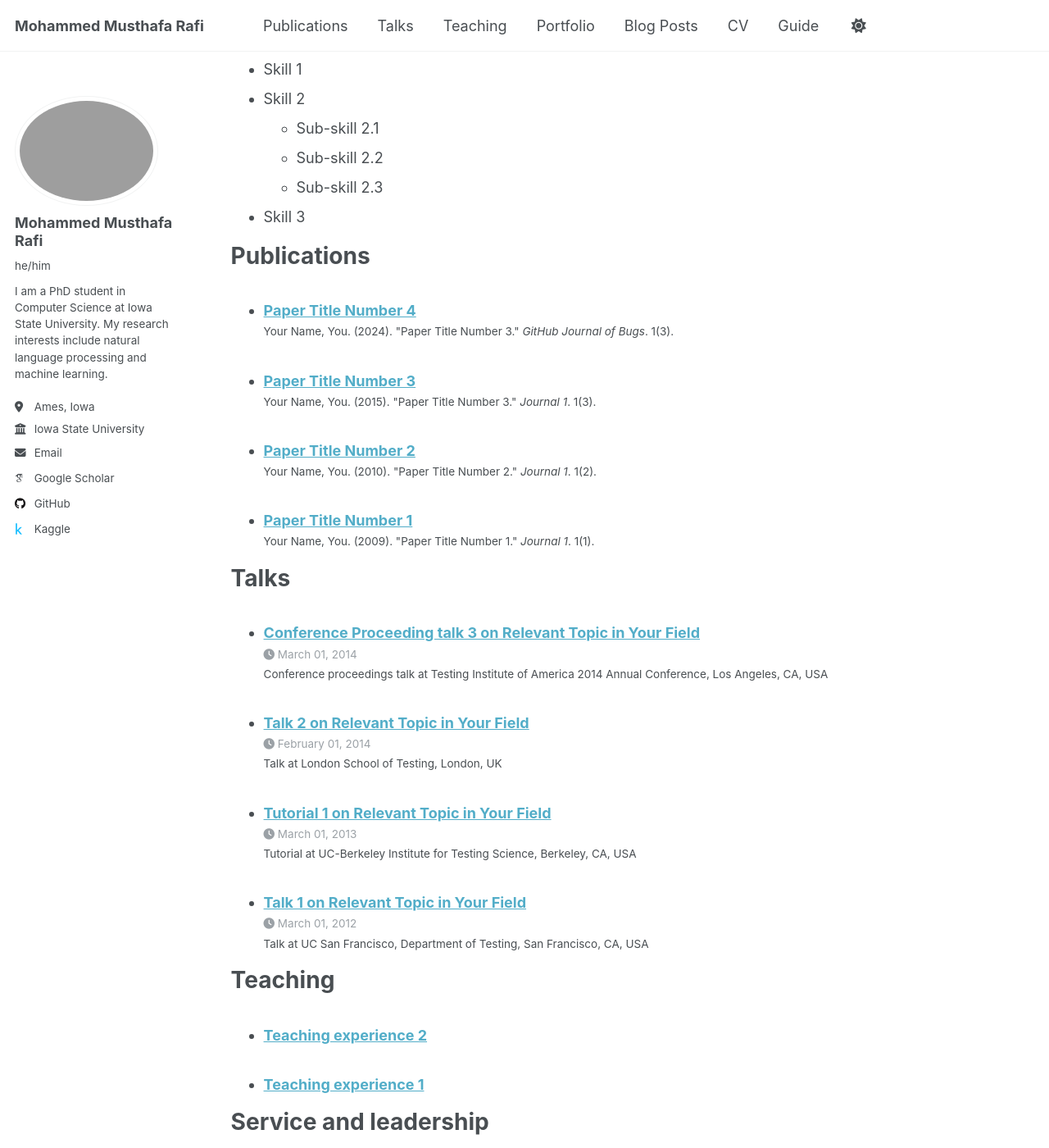
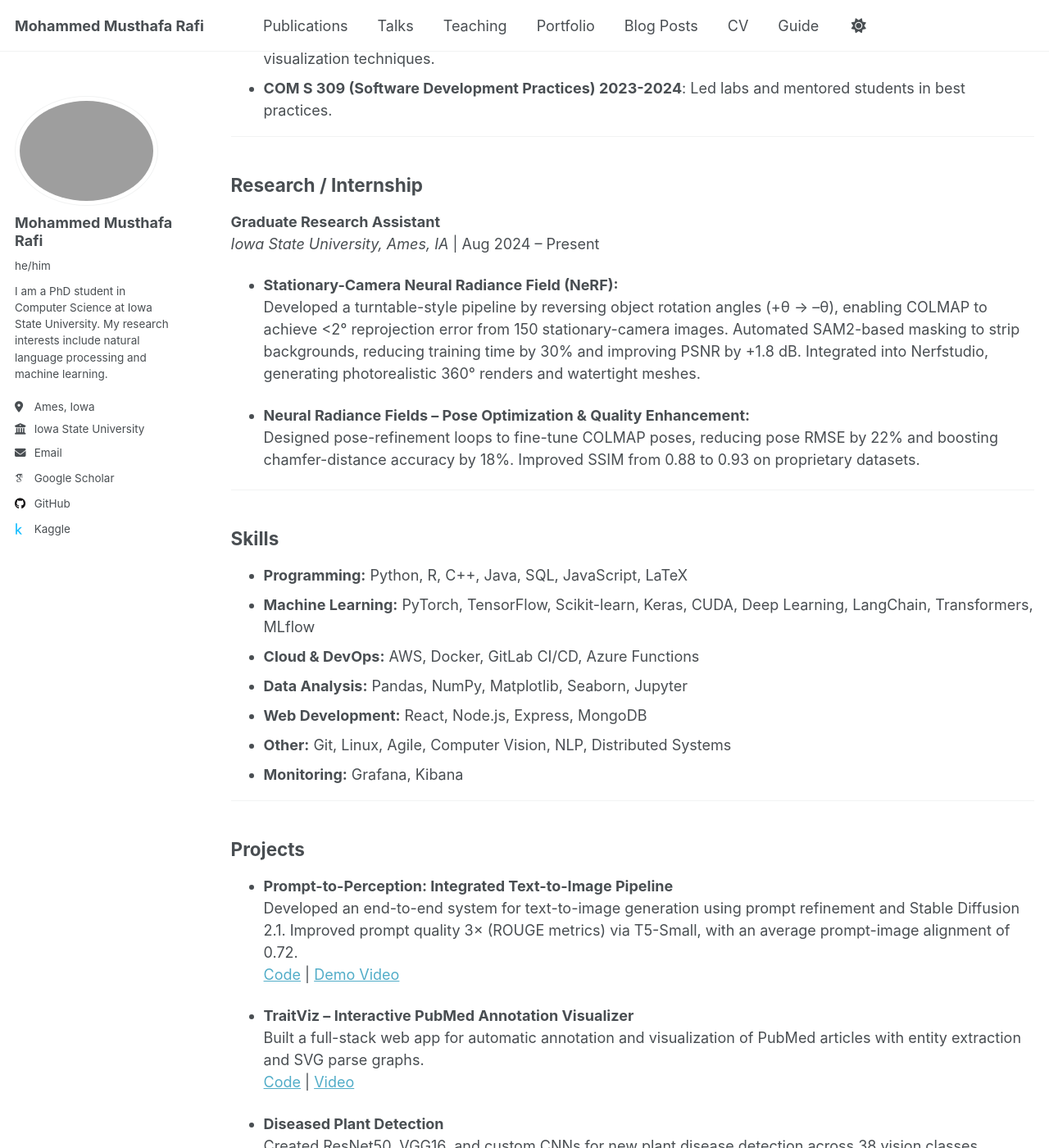
Before and after one commit to itsMustafamr/itsmustafamr.github.io, a Jekyll site: the page built from _pages/cv.md, in a window 1280 px wide and 1400 px high, scrolled down 784 px. Shown: the whole window at 82% size. Built offline with Jekyll 4.4.1, drawn with Linux system fonts in a browser that asks for light colours; some web fonts are replaced; some of the changed text lies outside the part shown.

Commit message:
added my CV

```diff
--- a/_pages/cv.md
+++ b/_pages/cv.md
@@ -8,7 +8,7 @@ redirect_from:
 ---
 
 {% include base_path %}
-
+<!--
 Education
 ======
 * Ph.D in Version Control Theory, GitHub University, 2018 (expected)
@@ -61,4 +61,90 @@ Teaching
 
 Service and leadership
 ======
-* Currently signed in to 43 different slack teams
+* Currently signed in to 43 different slack teams -->
+
+
+# Mohammed Musthafa Rafi
+[Email](mailto:mr.mohdmustafa007@gmail.com) | +1-515-916-9595
+[GitHub](https://github.com/itsMustafamr) | [LinkedIn](https://linkedin.com/in/mohammed-musthafa-r/)
+
+---
+## Education
+
+- **Ph.D. Candidate in Computer Science**
+  *Iowa State University, Iowa, USA*
+  Aug 2023 – Present | GPA: 3.91/4.00
+
+- **Master of Science in Artificial Intelligence**
+  *Iowa State University, Iowa, USA*
+  Aug 2023 – Aug 2025 | GPA: 3.93/4.00
+
+- **Bachelor of Science in Electrical and Electronics Engineering**
+  *APJ Abdul Kalam Technological University, Kerala, INDIA*
+  July 2018 – July 2022
+
+---
+
+## Experience
+
+**Graduate Teaching Assistant**
+*Iowa State University*
+- **COM S 336 (Computer Graphics) 2023-2024**: Conducted labs and guided students in 3D rendering and visualization techniques.
+- **COM S 309 (Software Development Practices) 2023-2024**: Led labs and mentored students in best practices.
+
+---
+
+## Research / Internship
+
+**Graduate Research Assistant**
+*Iowa State University, Ames, IA* | Aug 2024 – Present
+
+- **Stationary-Camera Neural Radiance Field (NeRF):**
+  Developed a turntable-style pipeline by reversing object rotation angles (+θ → –θ), enabling COLMAP to achieve <2° reprojection error from 150 stationary-camera images. Automated SAM2-based masking to strip backgrounds, reducing training time by 30% and improving PSNR by +1.8 dB. Integrated into Nerfstudio, generating photorealistic 360° renders and watertight meshes.
+
+- **Neural Radiance Fields – Pose Optimization & Quality Enhancement:**
+  Designed pose-refinement loops to fine-tune COLMAP poses, reducing pose RMSE by 22% and boosting chamfer-distance accuracy by 18%. Improved SSIM from 0.88 to 0.93 on proprietary datasets.
+
+---
+
+## Skills
+
+- **Programming:** Python, R, C++, Java, SQL, JavaScript, LaTeX
+- **Machine Learning:** PyTorch, TensorFlow, Scikit-learn, Keras, CUDA, Deep Learning, LangChain, Transformers, MLflow
+- **Cloud & DevOps:** AWS, Docker, GitLab CI/CD, Azure Functions
+- **Data Analysis:** Pandas, NumPy, Matplotlib, Seaborn, Jupyter
+- **Web Development:** React, Node.js, Express, MongoDB
+- **Other:** Git, Linux, Agile, Computer Vision, NLP, Distributed Systems
+- **Monitoring:** Grafana, Kibana
+
+---
+
+## Projects
+
+- **Prompt-to-Perception: Integrated Text-to-Image Pipeline**
+  Developed an end-to-end system for text-to-image generation using prompt refinement and Stable Diffusion 2.1. Improved prompt quality 3× (ROUGE metrics) via T5-Small, with an average prompt-image alignment of 0.72.
+  [Code](https://github.com/rah757/KarmaAI) | [Demo Video](https://drive.google.com/file/d/1VSBz1eQgYxSWjtFrwq7wmQGh1h4VorDc/view?usp=sharing)
+
+- **TraitViz – Interactive PubMed Annotation Visualizer**
+  Built a full-stack web app for automatic annotation and visualization of PubMed articles with entity extraction and SVG parse graphs.
+  [Code](https://github.com/itsMustafamr/Trait_viz) | [Video](https://drive.google.com/file/d/1wzDS9u8cviT64zE-Q7tGQ-R3j_JVRqAl/view?usp=sharing)
+
+- **Diseased Plant Detection**
+  Created ResNet50, VGG16, and custom CNNs for new plant disease detection across 38 vision classes.
+
+---
+
+## Certifications & Awards
+
+- **Fundamentals of Accelerated Computing with CUDA C/C++** (NVIDIA)
+- **Constellation Prize** (Top 4/30+ teams), Ivy Data Visualization & Storytelling Case Competition, Ivy College of Business
+- **Winner, Applied AI Challenge 2025:** *Karma AI – Social Impact Award* ($1500), for an AI solution empowering the visually impaired using multimodal prompting and GPT-based voice assistant
+  [Code](https://github.com/rah757/KarmaAI) | [Demo](https://www.canva.com/design/DAGjaj5kX14/2f9-IAWV0LZ4p8TBO0g-Xw/view?utlId=hd404c7e05e#4)
+- **2nd Place, Fall 2023 Coding Contest**, CSE Programming Club
+- **100 Days of Code: The Complete Python Pro Bootcamp** (In progress)
+- **Neural Radiance Fields & Implicit Neural Representations** (Digital Badge, May 2025, TrAC, ISU)
+- **MLOps: Machine Learning in Practice** (Digital Badge, Nov 2024, Translational AI Center, ISU)
+
+---
+
+## [Download PDF Version](https://drive.google.com/file/d/1vDlZ2GKlIlHNLza2R6J4QNyFQZjDzVv0/view?usp=sharing)
```
Also changed, not shown: other parts of _pages/cv.md (+1 -1 lines).
